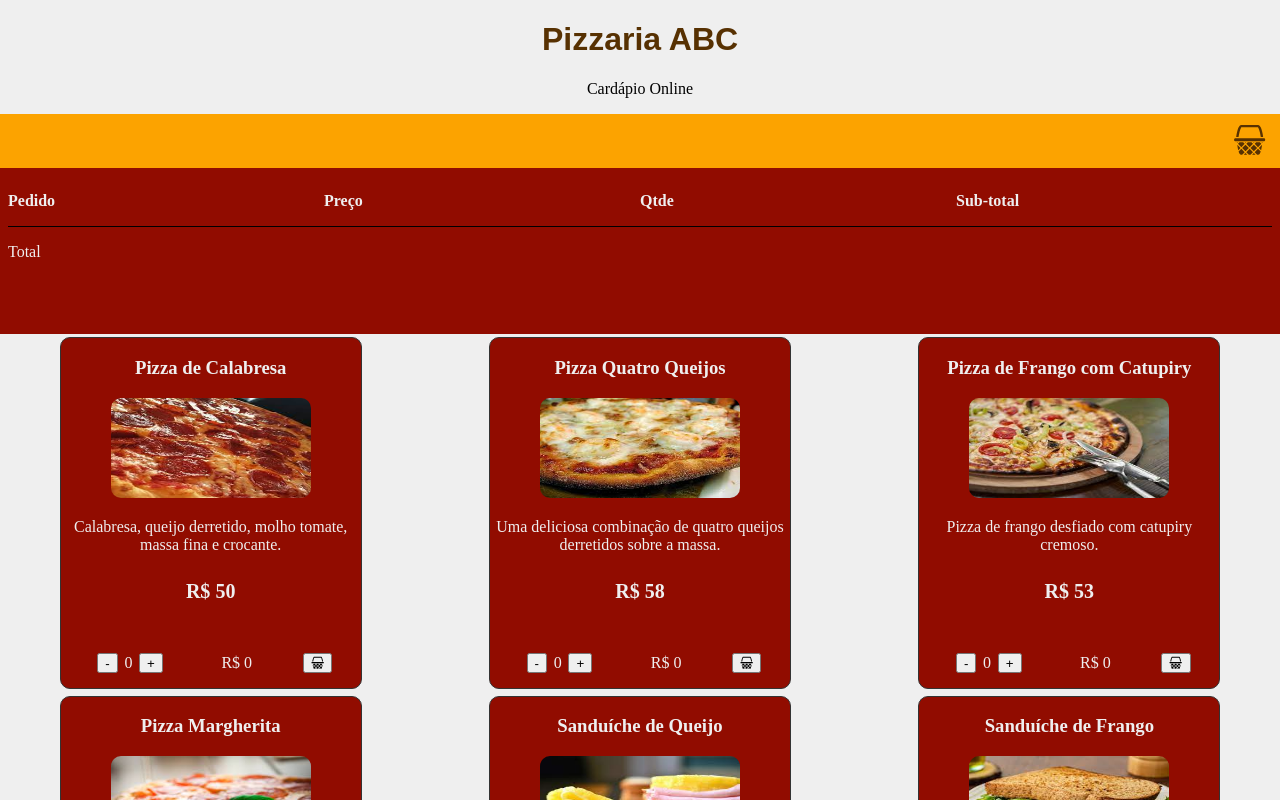
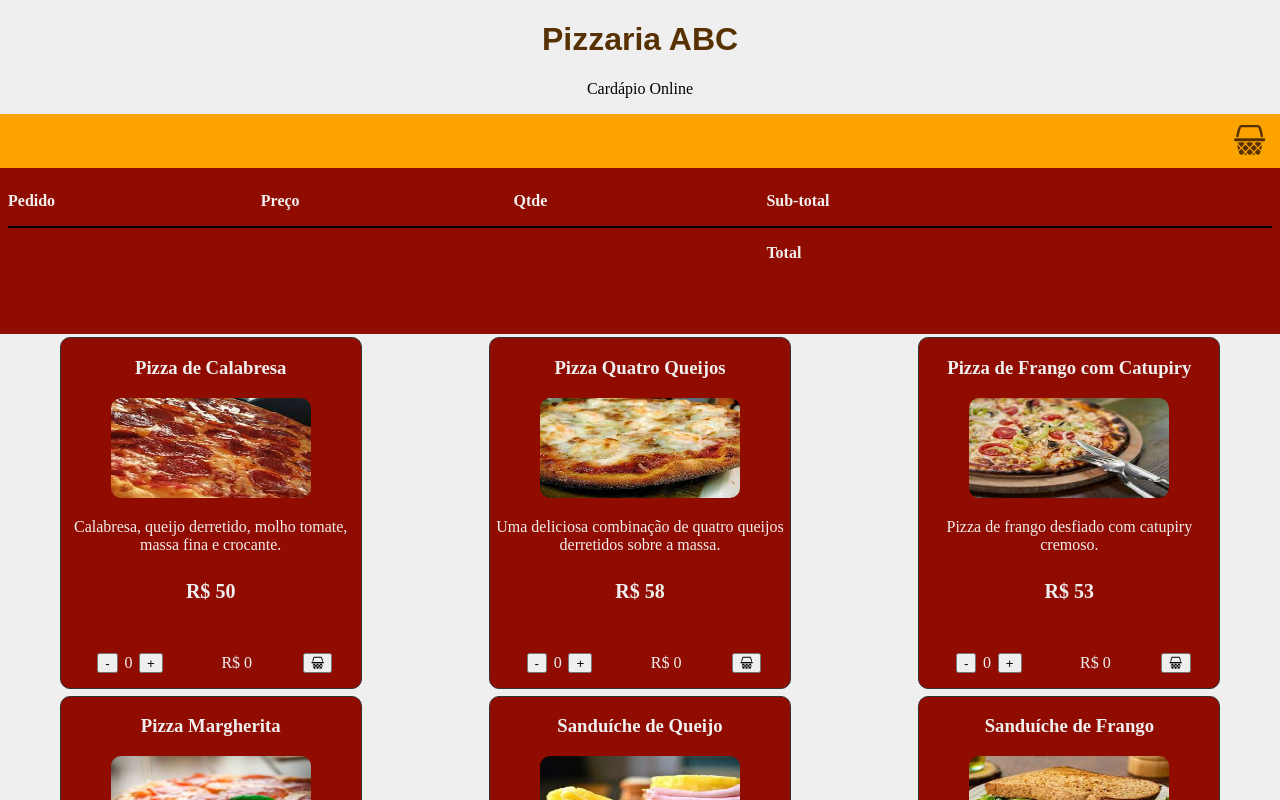
Before and after one commit to Jjunior112/Cardapio_virtual, a React (Vite) app: page / in a window 1280 px wide. Both pictures are taken after a click on the button 1249 px from the left and 141 px from the top of the page. Shown: the top 800 px of the page. Built offline with nearby package versions, Linux system fonts and the light colour scheme.

Commit message:
funcao de remover itens do carrinho

```diff
--- a/src/App.css
+++ b/src/App.css
@@ -118,7 +118,7 @@ h4 {
 
 .cartInfo {
   display: grid;
-  grid-template-columns: repeat(4, 1fr);
+  grid-template-columns: repeat(5, 1fr);
   border-bottom: 1px solid var(--cor2);
 }
 
@@ -128,8 +128,35 @@ h4 {
 
 .cartFinal {
   display: grid;
-  grid-template-columns: repeat(4, 1fr);
+  grid-template-columns: repeat(5, 1fr);
 }
+.cartFinal button{
+  background-color: transparent;
+  border: none;
+}
+.cartFinal svg{
+  font-size: 15pt;
+  color: var(--cor1);
+}
+.cartFinal svg:hover{
+  cursor: pointer;
+  color: var(--cor4);
+}
+.total{
+  display: grid;
+  grid-template-columns: repeat(5,1fr);
+  border-top: 1px solid var(--cor2);
+  font-weight: 900;
+}
+.total>p:first-child{
+  grid-column: 1;
+}
+.total>p:last-child{
+  grid-column: 4;
+}
+
+
+
 
 @media (width<600px) {
   .cardCardapio {
--- a/src/App.jsx
+++ b/src/App.jsx
@@ -7,8 +7,7 @@ import Header from './components/layout/Header';
 import Footer from './components/layout/Footer';
 import { useState, useEffect } from 'react';
 
-
-
+import { GiTrashCan } from "react-icons/gi";
 
 
 function App() {
@@ -226,8 +225,6 @@ function App() {
     }, seconds * 1000);
   };
 
-
-
   return (
     <>
       <div className={` ${isNavSticky ? 'sticky' : ''}`}>
@@ -247,14 +244,31 @@ function App() {
               cart.map((item, index) => (
                 <div key={index} className='cartFinal'>
                   <p>{item.pedido}</p>
-                  <p>{item.preco}</p>
+                  <p>R$ {item.preco},00</p>
                   <p>{item.qtde}</p>
-                  <p>{item.qtde * item.preco}</p>
+                  <p>R$ {item.sub},00</p>
+
+                  <button onClick={() => {
+
+                    const newCart = [...cart]
+                    const filteredCart = newCart.filter(cart => cart.id !== item.id ? cart : null)
+                    setCart(filteredCart)
+
+                  }
+
+                  }><GiTrashCan /></button>
 
                 </div>
               ))
             }
-            <p>Total</p>
+            <div className="total">
+              <p>Total</p>
+              {
+                cart.length > 0 && (
+                  <p>R$ {cart[0].sub},00</p>
+                )
+              }
+            </div>
 
           </div>
         </div>
@@ -280,7 +294,8 @@ function App() {
 
                     const newCart = [...cart,
 
-                    { id: item.id, pedido: item.nome, preco: item.preco, qtde: count }];
+                    { id: item.id, pedido: item.nome, preco: item.preco, qtde: count, sub: count * item.preco }];
+
 
                     if (count > 0) {
 
@@ -290,8 +305,6 @@ function App() {
 
                       setCount(0);
                       showMessageForSeconds(2)
-
-
                     }
 
 
--- a/src/components/layout/NavBar.jsx
+++ b/src/components/layout/NavBar.jsx
@@ -2,9 +2,6 @@ import { GiBasket } from 'react-icons/gi'
 
 
 const NavBar = ({cart,msg}) => {
-
-
-
 
     return (
         <nav>
```
